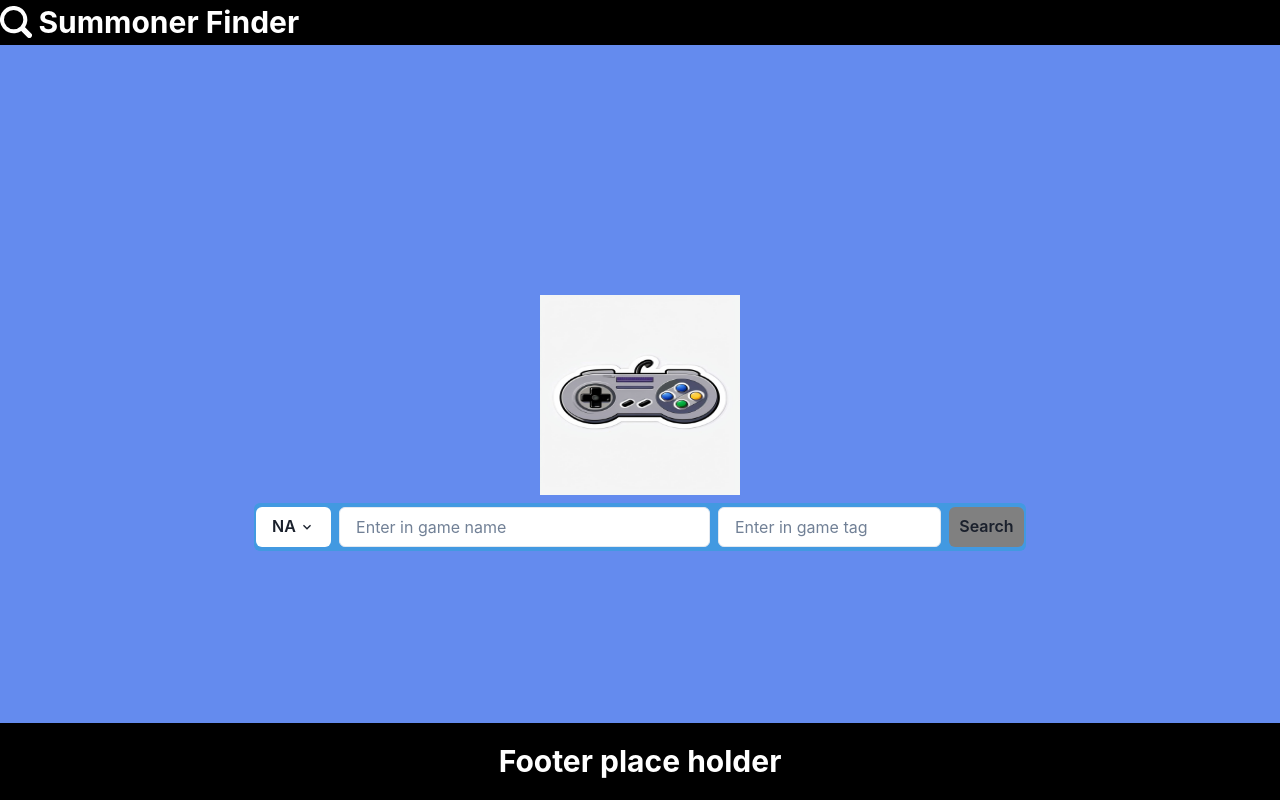
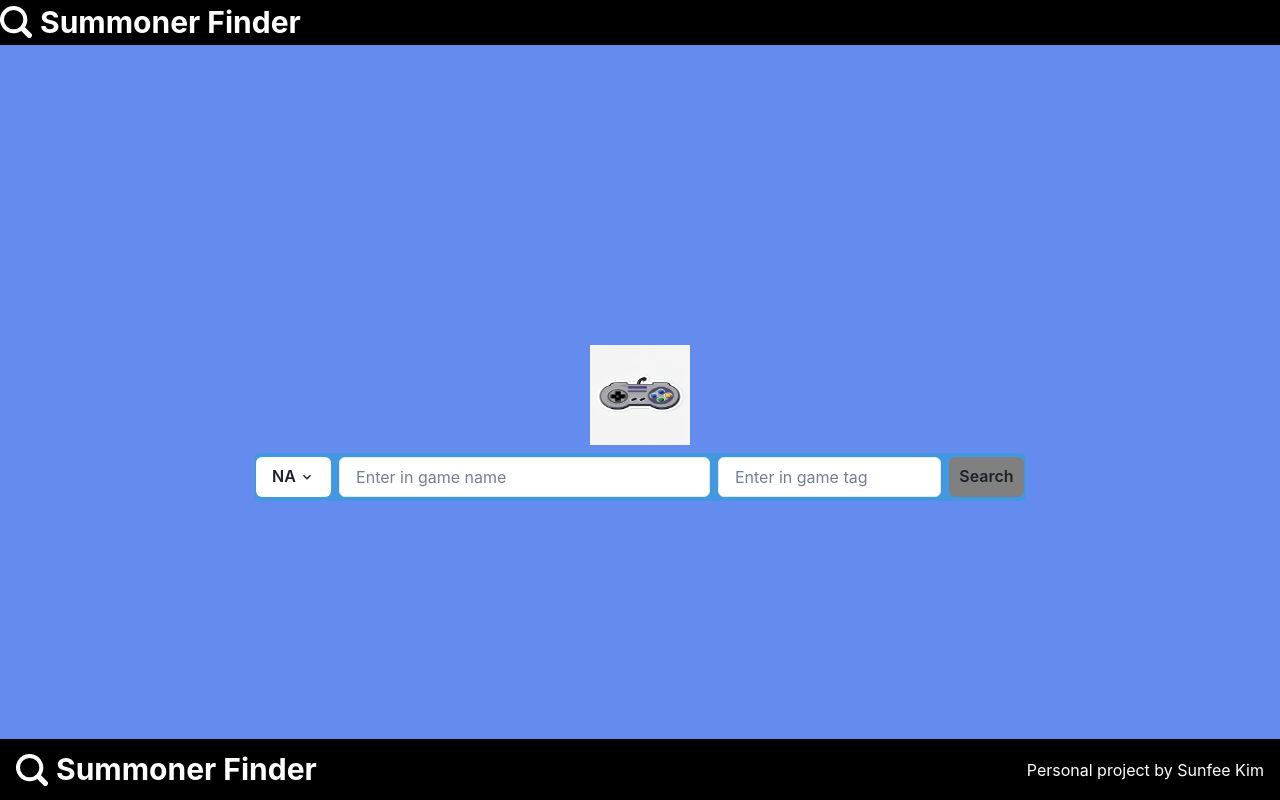
Before and after one commit to Sdk6/riot-api, a React (Create React App) app: page / in a window 1280 px wide. Built offline with nearby package versions, Linux system fonts and the light colour scheme.

Commit message:
added logo and text to footer

```diff
--- a/src/components/Banner.js
+++ b/src/components/Banner.js
@@ -7,7 +7,7 @@ const Banner = () =>{
     return(
         <>
             <Flex bg="black">
-                <Search2Icon mt=".5%" mr=".5%" boxSize="8" color="white"/>
+                <Search2Icon mt=".5%" mr="2" boxSize="8" color="white"/>
                 <Text as="b" fontSize="3xl" color="white" >Summoner Finder</Text>
             </Flex>
         </>
--- a/src/components/Footer.js
+++ b/src/components/Footer.js
@@ -1,4 +1,14 @@
 import { Flex, Text } from '@chakra-ui/react'
+import { Search2Icon } from '@chakra-ui/icons';
+
+const Logo = () => {
+    return (
+        <Flex align="center">
+            <Search2Icon mt=".5%" mr="2" boxSize="8" color="white"/>
+            <Text as="b" fontSize="3xl" color="white">Summoner Finder</Text>
+        </Flex>
+    )
+}
 
 const Footer = () => {
     return (
@@ -7,10 +17,13 @@ const Footer = () => {
             w="100%"
             position="fixed"
             bottom="0"
-            py={4}
-            justifyContent="center"
+            py={2}
+            px={4}
+            justify="space-between"
+            align="center"
         >
-            <Text as="b" fontSize="3xl" color="white">Footer place holder</Text>
+            <Logo />
+            <Text textColor="white">Personal project by Sunfee Kim</Text>
         </Flex>
     )
 }
--- a/src/components/HomePage/HomePage.js
+++ b/src/components/HomePage/HomePage.js
@@ -25,7 +25,7 @@ const HomePage = () => {
             >
                 <Center minW="100%">
                     <VStack>
-                        <Image src="controller.jpg" boxSize="200"/>
+                        <Image src="controller.jpg" boxSize="100"/>
                         <SearchForm size="60vw" color="#4299e1"/>
                     </VStack>
                 </Center>
```
